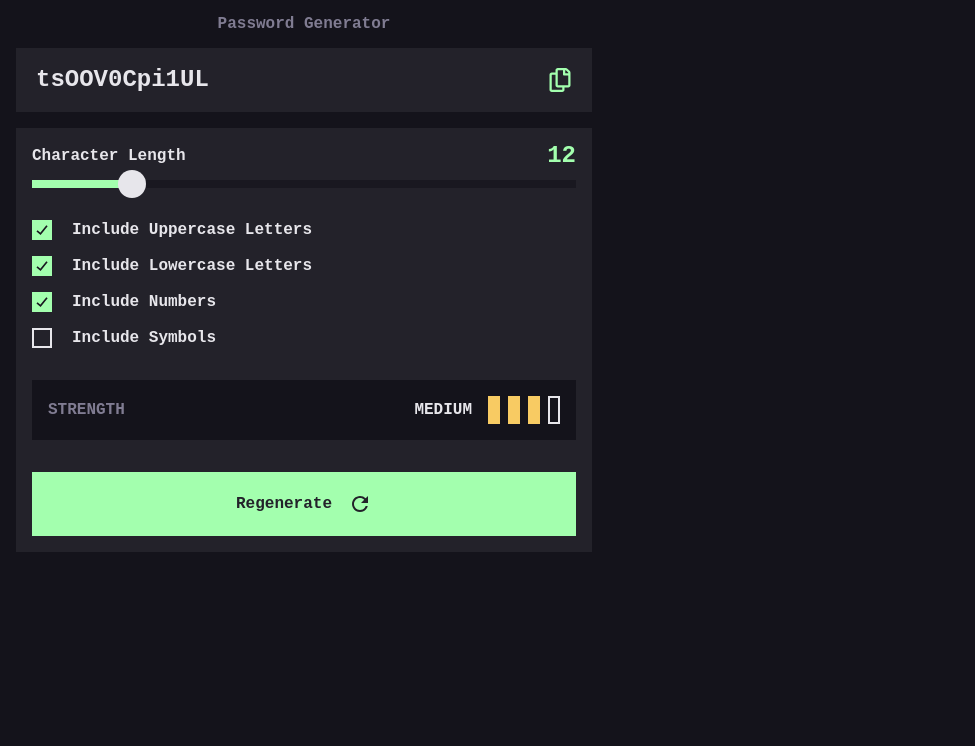
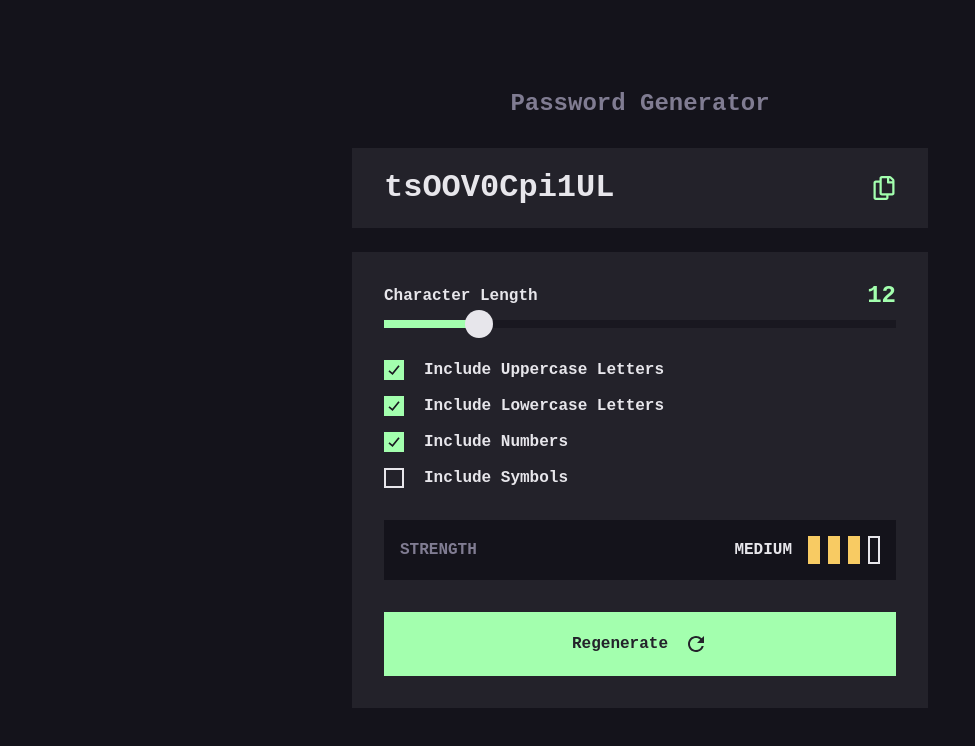
Before and after one commit to DarkstarXDD/password-generator-app, a React (Vite) app: page / in a window 1280 px wide. Shown: the top 746 px of the page, without its empty margins (0-975 px from the left). Built offline with nearby package versions, Linux system fonts and the light colour scheme; a web font is replaced by a local one.

Commit message:
refactor: update styles

```diff
--- a/index.html
+++ b/index.html
@@ -35,9 +35,9 @@
   </head>
 
   <body
-    class="min-h-dvh flex-col items-center justify-center bg-almost-black p-4 font-body text-preset-4 text-almost-white"
+    class="flex min-h-dvh flex-col items-center justify-center bg-almost-black p-4 font-body text-preset-4 text-almost-white"
   >
-    <div id="root"></div>
+    <div id="root" class="w-full"></div>
     <script type="module" src="/src/main.tsx"></script>
   </body>
 </html>
--- a/src/App.tsx
+++ b/src/App.tsx
@@ -71,12 +71,18 @@ export default function App() {
 
   return (
     <main>
-      <div className="grid max-w-xl gap-4">
-        <h1 className="text-3xl text-center text-grey">Password Generator</h1>
+      <div className="mx-auto grid max-w-xl gap-6">
+        <div className="grid gap-8">
+          <h1 className="text-center text-preset-2 text-grey">
+            Password Generator
+          </h1>
 
-        <div className="flex items-center justify-between gap-3 bg-dark-grey p-5">
-          <p className="break-all text-preset-2">{password}</p>
-          <CopyButton valueToCopy={password} />
+          <div className="flex items-center justify-between gap-3 bg-dark-grey p-5 md:px-8 md:py-6">
+            <p className="break-all text-preset-2 md:text-preset-1">
+              {password}
+            </p>
+            <CopyButton valueToCopy={password} />
+          </div>
         </div>
 
         <PasswordParamsForm
--- a/src/components/PasswordParamsForm.tsx
+++ b/src/components/PasswordParamsForm.tsx
@@ -40,7 +40,7 @@ function PasswordParamsForm({
 
   return (
     <form
-      className="grid gap-8 bg-dark-grey p-4"
+      className="grid gap-8 bg-dark-grey p-4 md:p-8"
       onSubmit={(event) => {
         event.preventDefault()
         updatePassword(passwordParams)
--- a/src/styles.css
+++ b/src/styles.css
@@ -10,7 +10,7 @@
   }
 
   *:focus-visible {
-    outline: 0.15rem dotted white;
+    outline: 0.125rem solid hsl(125, 27%, 65%);
     outline-offset: 0.125rem;
   }
 }
--- a/tailwind.config.ts
+++ b/tailwind.config.ts
@@ -4,7 +4,7 @@ export default {
   content: ["./index.html", "./src/**/*"],
   theme: {
     screens: {
-      md: "58rem",
+      md: "48rem",
     },
 
     fontFamily: {
@@ -45,6 +45,7 @@ export default {
       "almost-white": "hsl(252, 11%, 91%)",
       "neon-green": "hsl(127, 100%, 82%)",
       "green-hover": "hsl(127, 58%, 74%)",
+      "green-ring": "hsl(125, 27%, 65%)",
       yellow: "hsl(42, 91%, 68%)",
       orange: "hsl(13, 95%, 66%)",
       red: "hsl(0, 91%, 63%)",
```
